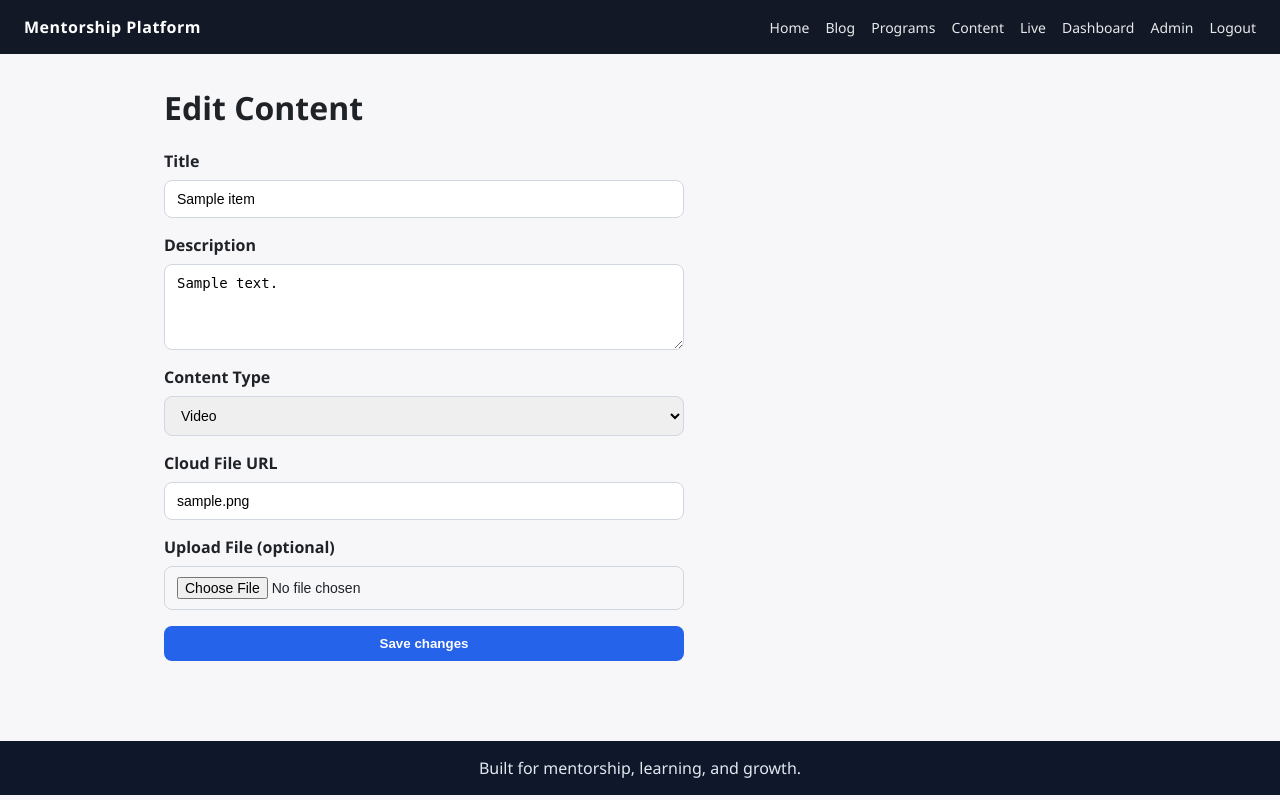
After one commit to Thami-debugger/Mentorship-platform, a Flask app: page /admin/content/edit/1 in a window 1280 px wide. The commit adds this page. Run offline with Flask 3, Linux system fonts and the light colour scheme; a user stored in the database is signed in; tables that the repository leaves empty hold one stand-in row (values such as "Sample post").

Commit message:
Add admin edit and delete actions

```diff
--- a/app/admin.py
+++ b/app/admin.py
@@ -44,6 +44,18 @@ def create_post():
         return redirect(url_for("admin.posts"))
     return render_template("admin/create_post.html")
 
+@admin.route("/posts/edit/<int:post_id>", methods=["GET", "POST"])
+@login_required
+@admin_required
+def edit_post(post_id):
+    post = Post.query.get_or_404(post_id)
+    if request.method == "POST":
+        post.title = request.form["title"]
+        post.content = request.form["content"]
+        db.session.commit()
+        return redirect(url_for("admin.posts"))
+    return render_template("admin/edit_post.html", post=post)
+
 @admin.route("/posts/delete/<int:post_id>")
 @login_required
 @admin_required
@@ -73,6 +85,28 @@ def create_program():
         db.session.commit()
         return redirect(url_for("admin.programs"))
     return render_template("admin/create_program.html")
+
+@admin.route("/programs/edit/<int:program_id>", methods=["GET", "POST"])
+@login_required
+@admin_required
+def edit_program(program_id):
+    program = Program.query.get_or_404(program_id)
+    if request.method == "POST":
+        program.title = request.form["title"]
+        program.description = request.form["description"]
+        program.duration = request.form["duration"]
+        db.session.commit()
+        return redirect(url_for("admin.programs"))
+    return render_template("admin/edit_program.html", program=program)
+
+@admin.route("/programs/delete/<int:program_id>")
+@login_required
+@admin_required
+def delete_program(program_id):
+    program = Program.query.get_or_404(program_id)
+    db.session.delete(program)
+    db.session.commit()
+    return redirect(url_for("admin.programs"))
 
 @admin.route("/applications")
 @login_required
@@ -107,12 +141,38 @@ def create_live():
         return redirect(url_for("admin.live"))
     return render_template("admin/create_live.html")
 
+@admin.route("/live/edit/<int:session_id>", methods=["GET", "POST"])
+@login_required
+@admin_required
+def edit_live(session_id):
+    session = LiveSession.query.get_or_404(session_id)
+    if request.method == "POST":
+        scheduled_at = request.form.get("scheduled_at")
+        scheduled_value = None
+        if scheduled_at:
+            scheduled_value = datetime.strptime(scheduled_at, "%Y-%m-%dT%H:%M")
+        session.title = request.form["title"]
+        session.embed_url = request.form["embed_url"]
+        session.scheduled_at = scheduled_value
+        db.session.commit()
+        return redirect(url_for("admin.live"))
+    return render_template("admin/edit_live.html", session=session)
+
 @admin.route("/live/start/<int:session_id>")
 @login_required
 @admin_required
 def start_live(session_id):
     session = LiveSession.query.get_or_404(session_id)
     session.scheduled_at = datetime.now()
+    db.session.commit()
+    return redirect(url_for("admin.live"))
+
+@admin.route("/live/delete/<int:session_id>")
+@login_required
+@admin_required
+def delete_live(session_id):
+    session = LiveSession.query.get_or_404(session_id)
+    db.session.delete(session)
     db.session.commit()
     return redirect(url_for("admin.live"))
 
@@ -146,6 +206,38 @@ def create_content():
         return redirect(url_for("admin.content"))
     return render_template("admin/create_content.html")
 
+@admin.route("/content/edit/<int:item_id>", methods=["GET", "POST"])
+@login_required
+@admin_required
+def edit_content(item_id):
+    item = ContentItem.query.get_or_404(item_id)
+    if request.method == "POST":
+        file = request.files.get("file")
+        file_url = request.form.get("file_url")
+        if file and file.filename:
+            filename = secure_filename(file.filename)
+            upload_path = os.path.join(current_app.config["UPLOAD_FOLDER"], filename)
+            file.save(upload_path)
+            file_url = url_for("main.uploaded_file", filename=filename)
+        if not file_url:
+            file_url = item.file_url
+        item.title = request.form["title"]
+        item.description = request.form.get("description")
+        item.content_type = request.form["content_type"]
+        item.file_url = file_url
+        db.session.commit()
+        return redirect(url_for("admin.content"))
+    return render_template("admin/edit_content.html", item=item)
+
+@admin.route("/content/delete/<int:item_id>")
+@login_required
+@admin_required
+def delete_content(item_id):
+    item = ContentItem.query.get_or_404(item_id)
+    db.session.delete(item)
+    db.session.commit()
+    return redirect(url_for("admin.content"))
+
 @admin.route("/quotes")
 @login_required
 @admin_required
@@ -166,3 +258,24 @@ def create_quote():
         db.session.commit()
         return redirect(url_for("admin.quotes"))
     return render_template("admin/create_quote.html")
+
+@admin.route("/quotes/edit/<int:quote_id>", methods=["GET", "POST"])
+@login_required
+@admin_required
+def edit_quote(quote_id):
+    quote = Quote.query.get_or_404(quote_id)
+    if request.method == "POST":
+        quote.text = request.form["text"]
+        quote.author = request.form.get("author")
+        db.session.commit()
+        return redirect(url_for("admin.quotes"))
+    return render_template("admin/edit_quote.html", quote=quote)
+
+@admin.route("/quotes/delete/<int:quote_id>")
+@login_required
+@admin_required
+def delete_quote(quote_id):
+    quote = Quote.query.get_or_404(quote_id)
+    db.session.delete(quote)
+    db.session.commit()
+    return redirect(url_for("admin.quotes"))
--- a/templates/admin/content.html
+++ b/templates/admin/content.html
@@ -15,7 +15,11 @@
         {% if item.content_type == "image" %}
           <img class="content-image" src="{{ item.file_url }}" alt="{{ item.title }}">
         {% endif %}
-        <a class="link" href="{{ item.file_url }}" target="_blank" rel="noopener">Open</a>
+        <div class="actions">
+          <a class="link" href="{{ item.file_url }}" target="_blank" rel="noopener">Open</a>
+          <a class="link" href="{{ url_for('admin.edit_content', item_id=item.id) }}">Edit</a>
+          <a class="link danger" href="{{ url_for('admin.delete_content', item_id=item.id) }}">Delete</a>
+        </div>
       </div>
     {% endfor %}
   </div>
--- /dev/null
+++ b/templates/admin/edit_content.html
@@ -0,0 +1,33 @@
+{% extends "base.html" %}
+{% block title %}Edit Content | Mentorship Platform{% endblock %}
+{% block content %}
+<h1>Edit Content</h1>
+<form class="form" method="post" enctype="multipart/form-data">
+  <label>
+    Title
+    <input type="text" name="title" value="{{ item.title }}" required>
+  </label>
+  <label>
+    Description
+    <textarea name="description" rows="4">{{ item.description }}</textarea>
+  </label>
+  <label>
+    Content Type
+    <select name="content_type" required>
+      <option value="video" {% if item.content_type == 'video' %}selected{% endif %}>Video</option>
+      <option value="file" {% if item.content_type == 'file' %}selected{% endif %}>File</option>
+      <option value="link" {% if item.content_type == 'link' %}selected{% endif %}>Link</option>
+      <option value="image" {% if item.content_type == 'image' %}selected{% endif %}>Image</option>
+    </select>
+  </label>
+  <label>
+    Cloud File URL
+    <input type="url" name="file_url" value="{{ item.file_url }}">
+  </label>
+  <label>
+    Upload File (optional)
+    <input type="file" name="file">
+  </label>
+  <button class="button" type="submit">Save changes</button>
+</form>
+{% endblock %}
--- a/templates/admin/live.html
+++ b/templates/admin/live.html
@@ -18,6 +18,8 @@
         <div class="actions">
           <a class="link" href="{{ session.embed_url }}" target="_blank" rel="noopener">Open meeting</a>
           <a class="link" href="{{ url_for('admin.start_live', session_id=session.id) }}">Start now</a>
+          <a class="link" href="{{ url_for('admin.edit_live', session_id=session.id) }}">Edit</a>
+          <a class="link danger" href="{{ url_for('admin.delete_live', session_id=session.id) }}">Delete</a>
         </div>
       </div>
     {% endfor %}
--- a/templates/admin/posts.html
+++ b/templates/admin/posts.html
@@ -10,6 +10,7 @@
         <span>{{ post.title }}</span>
         <span class="actions">
           <a class="link" href="{{ url_for('main.post_detail', post_id=post.id) }}">View</a>
+          <a class="link" href="{{ url_for('admin.edit_post', post_id=post.id) }}">Edit</a>
           <a class="link danger" href="{{ url_for('admin.delete_post', post_id=post.id) }}">Delete</a>
         </span>
       </li>
--- a/templates/admin/programs.html
+++ b/templates/admin/programs.html
@@ -10,6 +10,10 @@
         <h2>{{ program.title }}</h2>
         <p class="muted">{{ program.duration }}</p>
         <p>{{ program.description }}</p>
+        <div class="actions">
+          <a class="link" href="{{ url_for('admin.edit_program', program_id=program.id) }}">Edit</a>
+          <a class="link danger" href="{{ url_for('admin.delete_program', program_id=program.id) }}">Delete</a>
+        </div>
       </div>
     {% endfor %}
   </div>
--- a/templates/admin/quotes.html
+++ b/templates/admin/quotes.html
@@ -11,6 +11,10 @@
         {% if quote.author %}
           <p class="muted">- {{ quote.author }}</p>
         {% endif %}
+        <div class="actions">
+          <a class="link" href="{{ url_for('admin.edit_quote', quote_id=quote.id) }}">Edit</a>
+          <a class="link danger" href="{{ url_for('admin.delete_quote', quote_id=quote.id) }}">Delete</a>
+        </div>
       </li>
     {% endfor %}
   </ul>
```
Also changed, not shown: templates/admin/edit_live.html (added, +20 -0 lines), templates/admin/edit_post.html (added, +16 -0 lines), templates/admin/edit_program.html (added, +20 -0 lines), templates/admin/edit_quote.html (added, +16 -0 lines).
